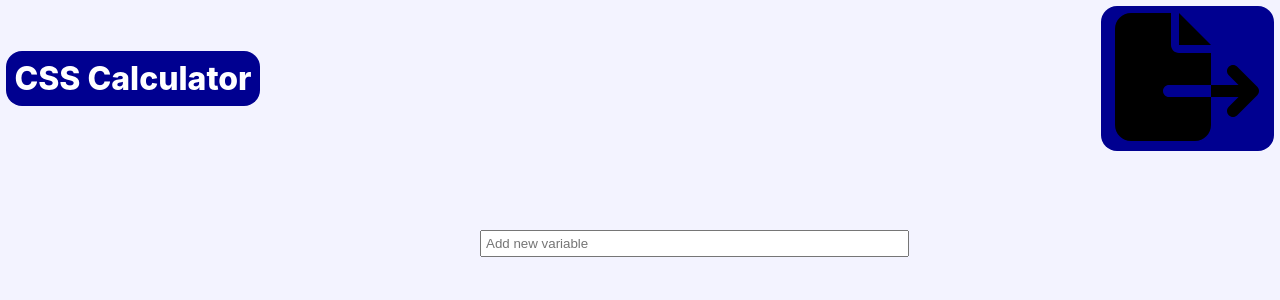
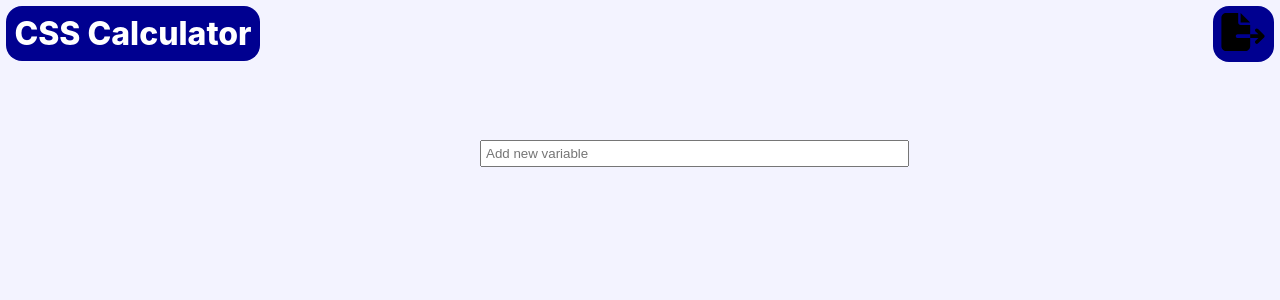
Before and after one commit to divyanshchahar/csscalculator, a React (Create React App) app in the folder client/: page / in a window 1280 px wide. Shown: the top 300 px of the page. Built offline with nearby package versions, Linux system fonts and the light colour scheme.

Commit message:
changed styling for full width displays

```diff
--- a/client/src/App.css
+++ b/client/src/App.css
@@ -191,7 +191,7 @@ body {
     --fw2: 800;
     --br2: calc(0.5 * var(--fs2));
 
-    --h3: 10vw;
+    --h3: 3vw;
     --fs3: 1rem;
     --m3: calc(0.25 * var(--fs3));
     --p3: calc(0.25 * var(--fs3));
```
